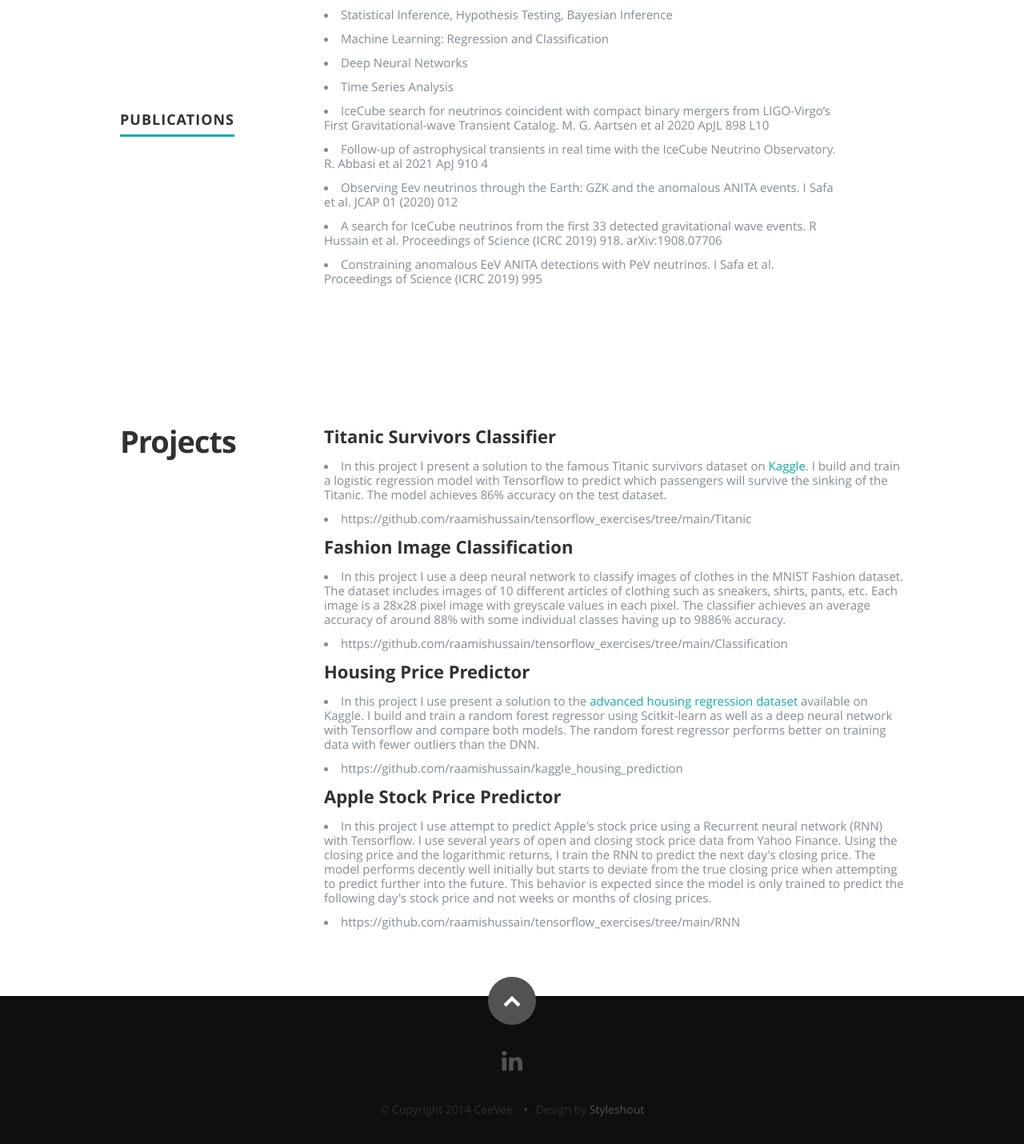
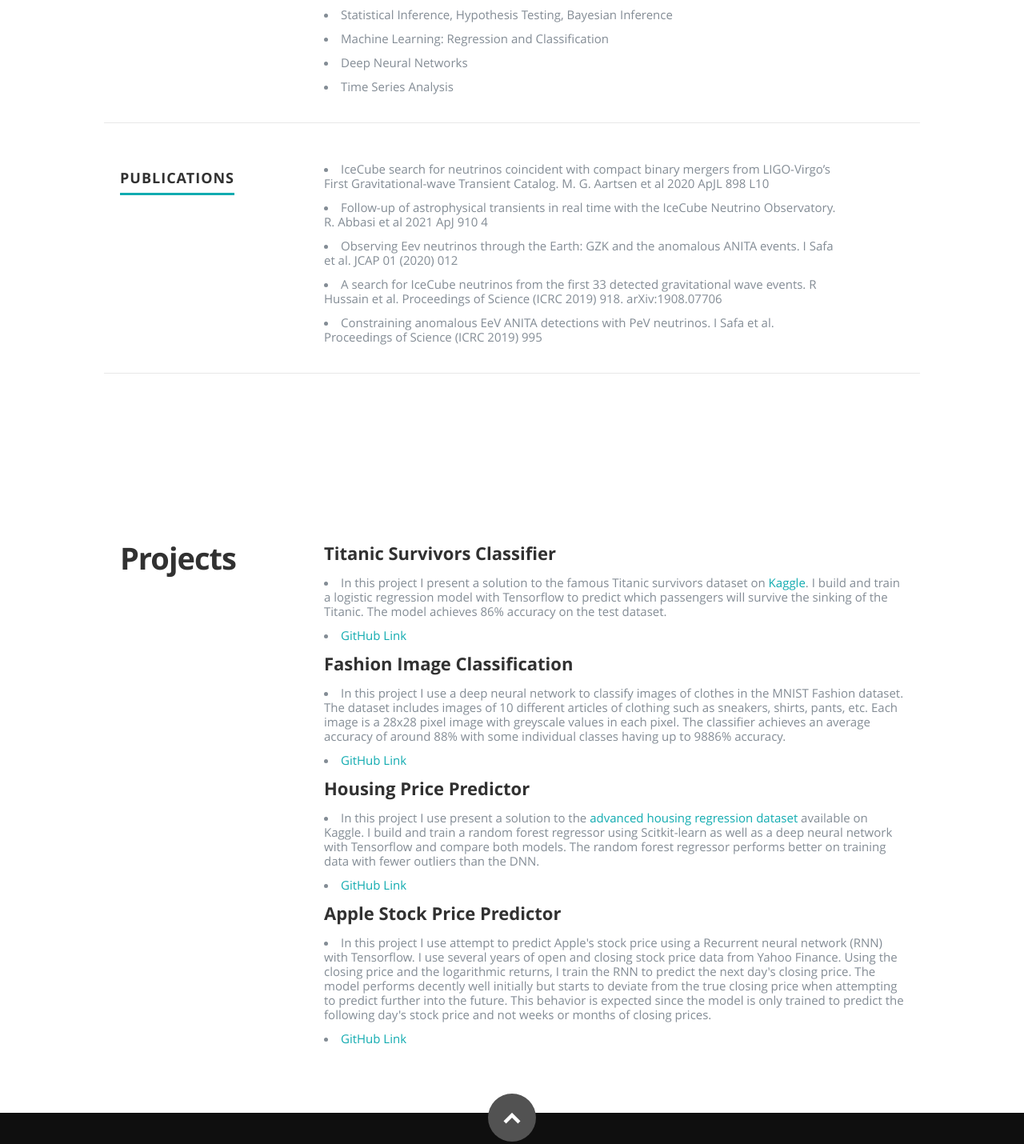
Before and after one commit to raamishussain/raamis.github.io, a plain HTML site: page index.html in a window 1280 px wide. Shown: the part 3409-4839 px from the top of the page at 80% size. Drawn offline with nearby package versions, Linux system fonts and the light colour scheme.

Commit message:
Add github hyperlinks for projects. Edit .css files to change background of projects section

```diff
--- a/css/layout.css
+++ b/css/layout.css
@@ -261,7 +261,7 @@ ul#nav li.current a { color: #F06000; }
 #resume .header-col { padding-top: 9px; }
 #resume .main-col { padding-right: 10%; }
 
-.education, .work {
+.education, .work, .skill, .publications {
    margin-bottom: 48px;
    padding-bottom: 24px;
    border-bottom: 1px solid #E8E8E8;
--- a/index.html
+++ b/index.html
@@ -248,7 +248,7 @@
 
       <!-- Publications
       ----------------------------------------------- -->
-      <div class="row skill">
+      <div class="row publications">
 
          <div class="three columns header-col">
             <h1><span>Publications</span></h1>
@@ -286,24 +286,24 @@
             <h3>Titanic Survivors Classifier</h3>
 
             <li>In this project I present a solution to the famous Titanic survivors dataset on <a href='https://www.kaggle.com/c/titanic/data'>Kaggle</a>. I build and train a logistic regression model with Tensorflow to predict which passengers will survive the sinking of the Titanic. The model achieves 86&percnt; accuracy on the test dataset.</li>
-            <li>https://github.com/raamishussain/tensorflow_exercises/tree/main/Titanic</li>
+            <li><a href='https://github.com/raamishussain/tensorflow_exercises/tree/main/Titanic'>GitHub Link</a></li>
 
             <h3>Fashion Image Classification</h3>
 
             <li>In this project I use a deep neural network to classify images of clothes in the MNIST Fashion dataset. The dataset includes images of 10 different articles of clothing such as sneakers, shirts, pants, etc. Each image is a 28x28 pixel image with greyscale values in each pixel. The classifier achieves an average accuracy of around 88&percnt; with some individual classes having up to 9886&percnt; accuracy. </li>
-            <li>https://github.com/raamishussain/tensorflow_exercises/tree/main/Classification</li>
+            <li><a href='https://github.com/raamishussain/tensorflow_exercises/tree/main/Classification'>GitHub Link</a></li>
 
             <h3>Housing Price Predictor</h3>
 
             <li>In this project I use present a solution to the <a href='https://www.kaggle.com/c/house-prices-advanced-regression-techniques'>advanced housing regression dataset</a> available on Kaggle. I build and train a random forest regressor using Scitkit-learn as well as a deep neural network with Tensorflow and compare both models. The random forest regressor performs better on training data with fewer outliers than the DNN.</li>
 
-            <li>https://github.com/raamishussain/kaggle_housing_prediction</li>
+            <li><a href='https://github.com/raamishussain/kaggle_housing_prediction'>GitHub Link</a></li>
 
             <h3>Apple Stock Price Predictor</h3>
 
             <li>In this project I use attempt to predict Apple's stock price using a Recurrent neural network (RNN) with Tensorflow. I use several years of open and closing stock price data from Yahoo Finance. Using the closing price and the logarithmic returns, I train the RNN to predict the next day's closing price. The model performs decently well initially but starts to deviate from the true closing price when attempting to predict further into the future. This behavior is expected since the model is only trained to predict the following day's stock price and not weeks or months of closing prices.</li>
 
-            <li>https://github.com/raamishussain/tensorflow_exercises/tree/main/RNN</li>
+            <li><a href='https://github.com/raamishussain/tensorflow_exercises/tree/main/RNN'>GitHub Link</a></li>
 
          </div> <!-- main-col end -->
 
```
